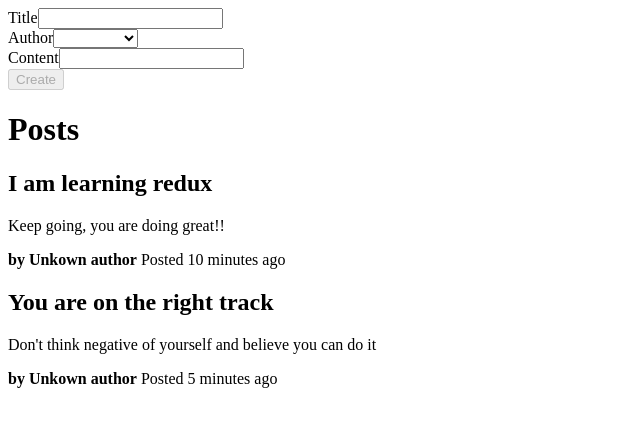
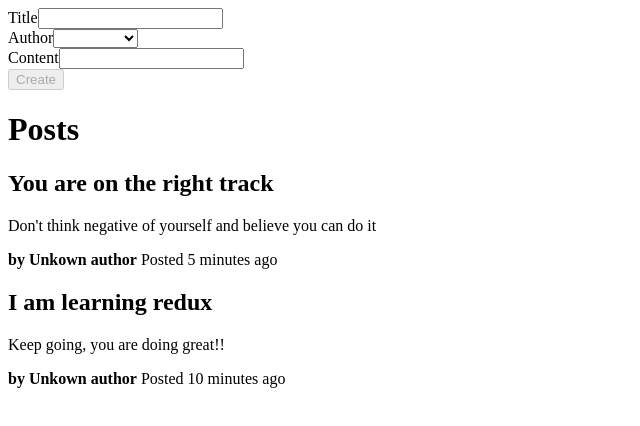
Before and after one commit to tadanama/react-redux, a React (Vite) app: page / in a window 1280 px wide. Shown: the top 426 px of the page, without its empty margins (0-640 px from the left). Built offline with nearby package versions, Linux system fonts and the light colour scheme.

Commit message:
Sort the post
- Most recent post should be at the top

```diff
--- a/src/features/posts/PostsList.jsx
+++ b/src/features/posts/PostsList.jsx
@@ -11,8 +11,14 @@
 	// Will return an array of posts because an array of posts is its initial state
 	const posts = useSelector(selectAllPosts);
 
+	// Sort the post
+	// Recent post should go to the top
+	const orderedPosts = posts
+		.slice()
+		.sort((a, b) => b.date.localeCompare(a.date));
+
 	// Map through all of the elements to display title, content and author
-	const renderedPosts = posts.map((post) => (
+	const renderedPosts = orderedPosts.map((post) => (
 		<article key={post.id}>
 			<h2>{post.title}</h2>
 			<p>{post.content}</p>
```
